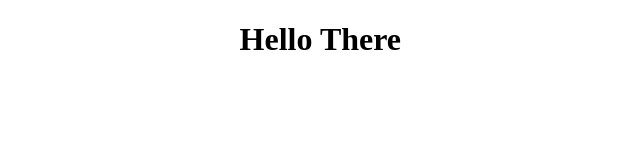
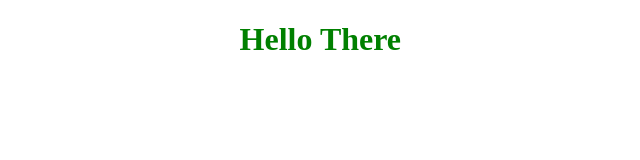
Before and after one commit to Divyakguar/node, a plain HTML site: page index.html in a window 1280 px wide. Shown: the top 160 px of the page, without its empty margins (274-914 px from the left). Drawn offline with Linux system fonts and the light colour scheme.

Commit message:
Update index.html

```diff
--- a/index.html
+++ b/index.html
@@ -7,6 +7,6 @@
     <title>Gtihub Actions</title>
 </head>
 <body>
-    <h1 style="position: relative; left: 40%;">Hello There</h1>
+    <h1 style="position: relative; left: 40%; color: green;">Hello There</h1>
 </body>
 </html>
```
